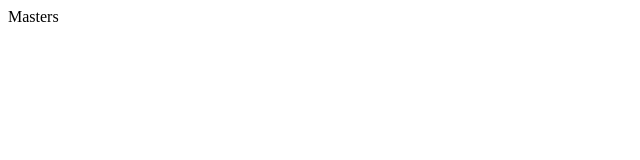
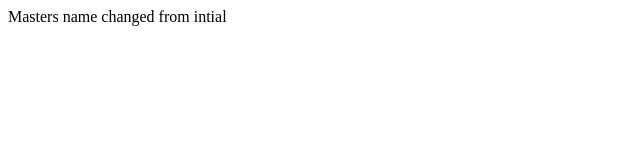
Before and after one commit to ShashwatRoyIT/MergeConflict-Test, a plain HTML site: page index.html in a window 1280 px wide. Shown: the whole page, without its empty margins (0-640 px from the left). Drawn offline with Linux system fonts and the light colour scheme.

Commit message:
changed master name to new

```diff
--- a/index.html
+++ b/index.html
@@ -2,7 +2,7 @@
 <head>
 </head>
 <body>
-Masters
+Masters name changed from intial
 
 
 </body>
```
